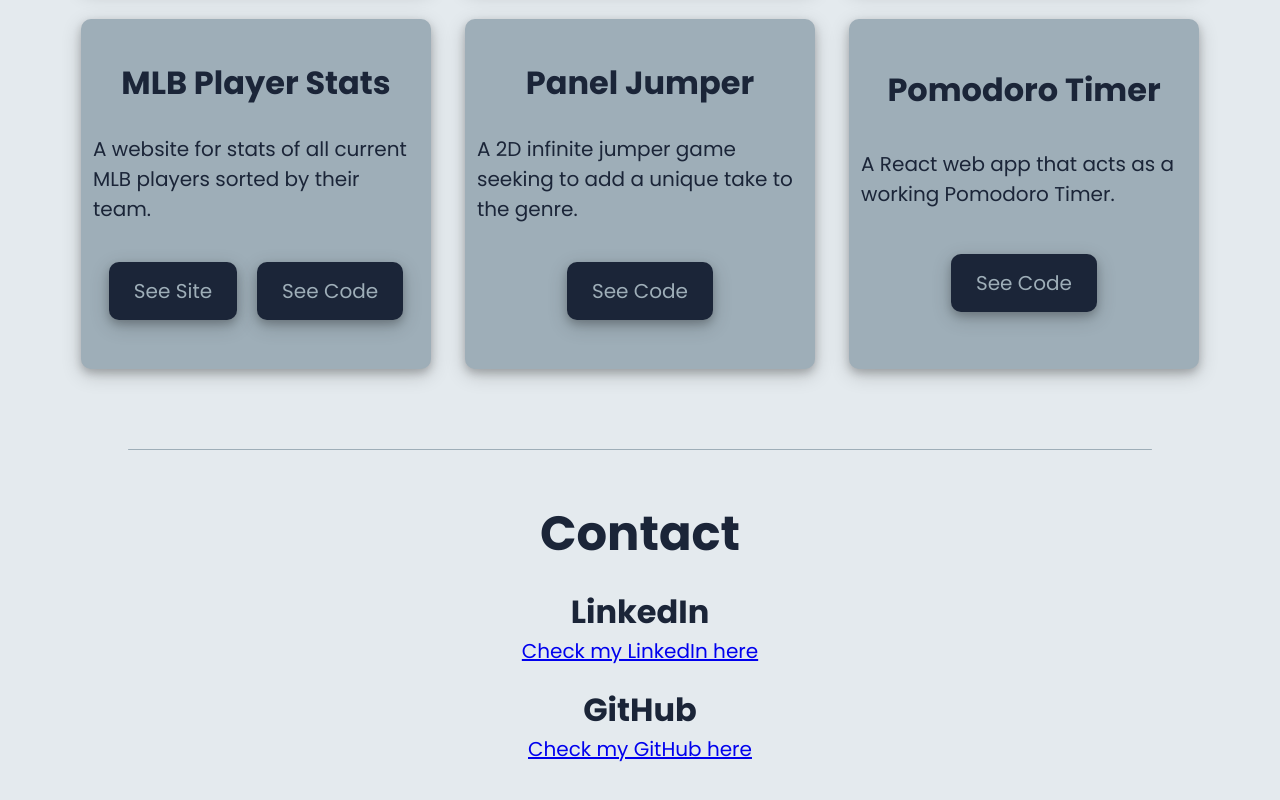
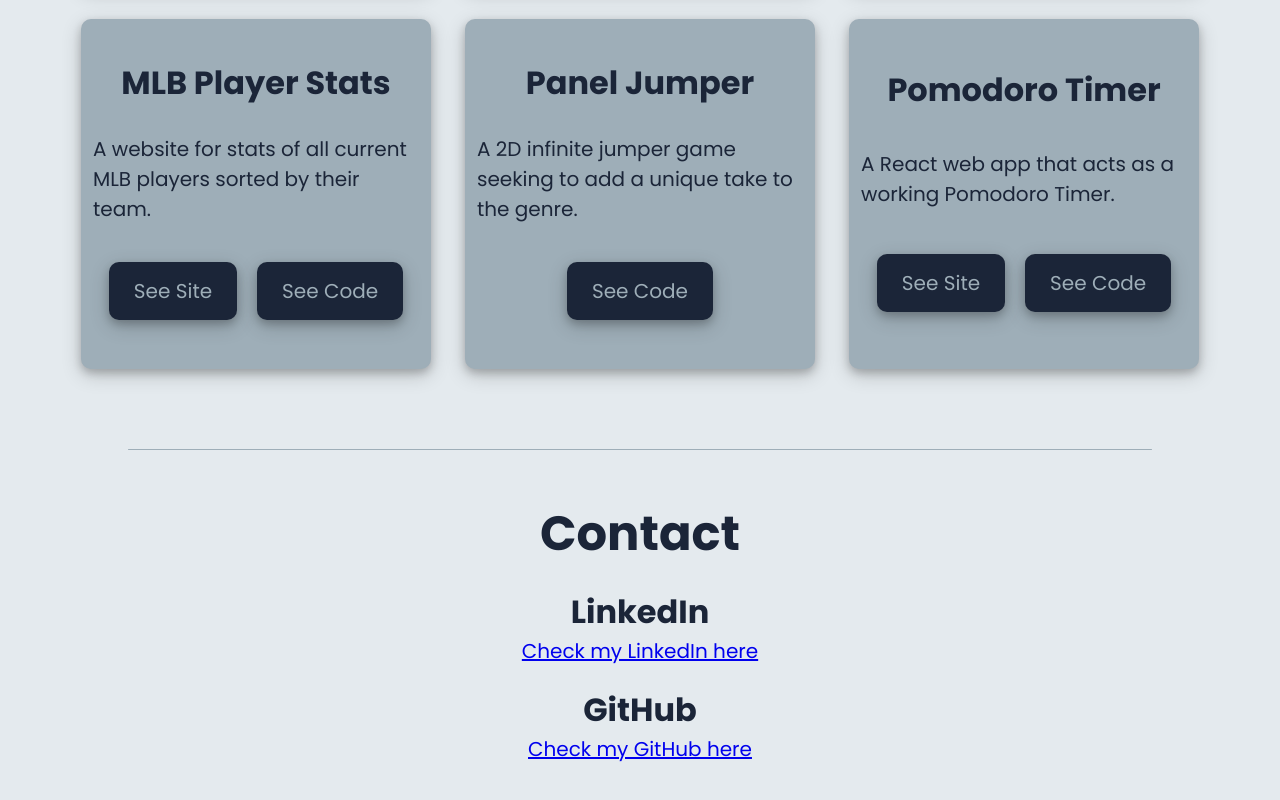
Before and after one commit to averdin2/my_personal_website, a React app: page / in a window 1280 px wide. Shown: the part 1774-2574 px from the top of the page. Built offline with nearby package versions, Linux system fonts and the light colour scheme.

Commit message:
Added site link for React Pomodoro

```diff
--- a/src/components/Projects.js
+++ b/src/components/Projects.js
@@ -79,12 +79,18 @@ export default function Projects() {
         <div className="project pomodoro">
           <h2>Pomodoro Timer</h2>
           <p>A React web app that acts as a working Pomodoro Timer. </p>
+          <div className="buttons">
+          <a href=" https://averdin2.github.io/React_Pomodoro/" className="button">
+              See Site
+            </a>
           <a
             href="https://github.com/averdin2/React_Pomodoro"
             className="button"
           >
             See Code
           </a>
+          </div>
+
         </div>
       </div>
     </div>
```
Also changed, not shown: 1 other file (tests, documents, lock files or other folders).
